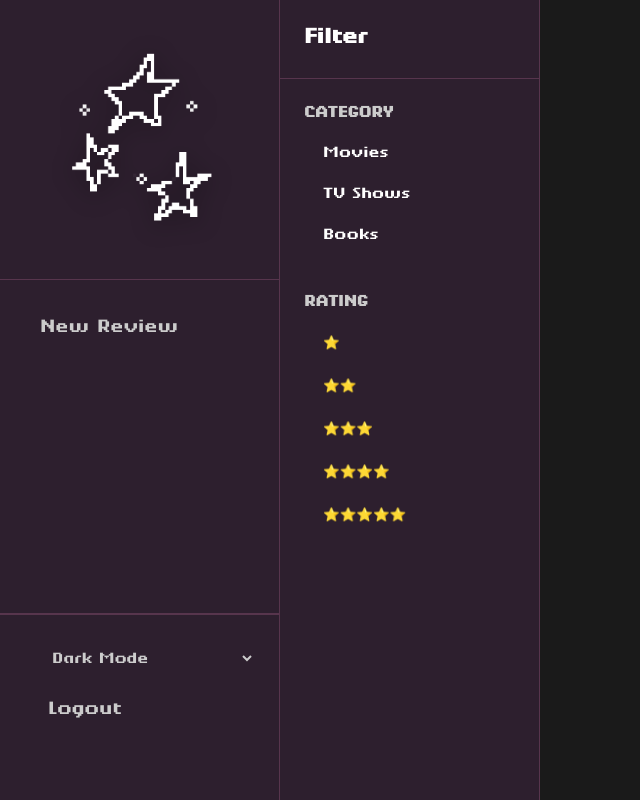
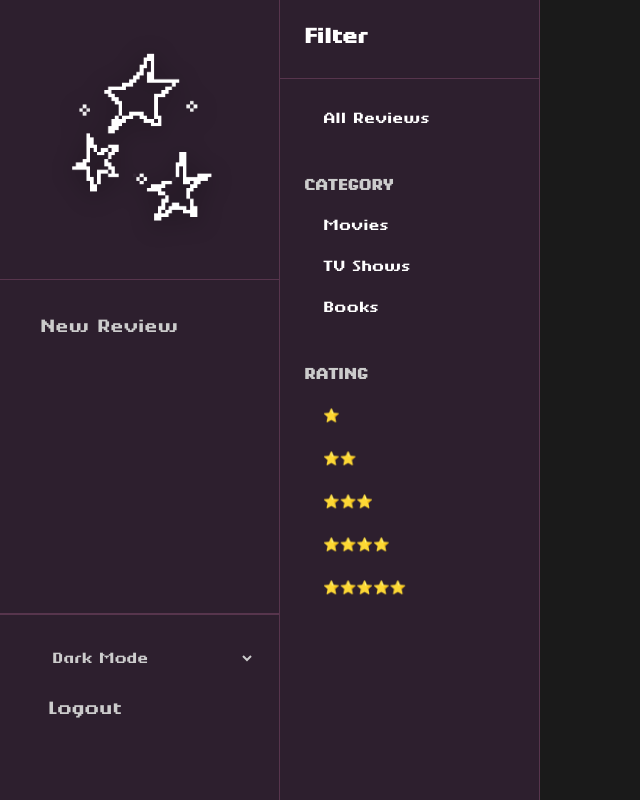
Before and after one commit to mariamsa02/ReviewApp, a Flask app: page / in a window 1280 px wide. Shown: the whole page, without its empty margins (0-640 px from the left). Run offline with Flask 3, Linux system fonts and the light colour scheme; the visitor is signed in with stand-in values (Sample User, id 1); data that the repository does not hold is empty; parts of the project's set-up code (start-up, migrations or seed data) failed here and were passed over.

Commit message:
Filter reviews with rating and category buttons

```diff
--- a/flask_app/routes.py
+++ b/flask_app/routes.py
@@ -33,7 +33,17 @@ def home():
          'date_posted': '2026-02-13'}
     ]
 
-    return render_template('home.html', reviews=Review.query.filter_by(user_id=current_user.id).all())
+    category = request.args.get('category')
+    rating = request.args.get('rating')
+
+    query = Review.query.filter_by(user_id=current_user.id)
+    if category:
+        query = query.filter_by(category=category)
+    if rating:
+        query = query.filter_by(rating=int(rating))
+    reviews = query.all()
+
+    return render_template('home.html', reviews=reviews)
 
 
 @app.route("/api/search")
@@ -96,18 +106,6 @@ def save_review():
 
     return render_template('new.html')
 
-@app.route("")
-def filter_reviews():
-    filtered = request.args.get('filter')
-    category = request.args.get('category')
-    rating = request.args.get('rating')
-
-    query = Review.query.filter_by(user_id=current_user.id)
-    if category:
-        query = query.filter_by(category=category)
-    if rating:
-        query = query.filter_by(rating=int(rating))
-    reviews = query.all()
 
 @app.route("/register", methods=['GET', 'POST'])
 def register():
--- a/flask_app/static/home.js
+++ b/flask_app/static/home.js
@@ -93,16 +93,38 @@ document.addEventListener('DOMContentLoaded', () => {
 // when a button is clicked, change the color
 document.addEventListener('DOMContentLoaded', () => {
     const filterBtns = document.querySelectorAll('.sidebar-btn');
+
+    // checks button on page reload so the current button is highlighted
+    const params = new URLSearchParams(window.location.search);
+    const currentCategory = params.get('category');
+    const currentRating = params.get('rating');
+
     filterBtns.forEach(btn => {
+            const textEl = btn.querySelector('.sidebar-text');
+            const text = textEl ? textEl.innerText.trim() : "";
+
+           if (currentCategory === "Movie" && text === "Movies") btn.style.background = "var(--accent-color)";
+                else if (currentCategory === "TV" && text === "TV Shows") btn.style.background = "var(--accent-color)";
+                else if (currentCategory === "Book" && text === "Books") btn.style.background = "var(--accent-color)";
+                else if (currentRating && text === "⭐".repeat(parseInt(currentRating))) btn.style.background = "var(--accent-color)";
+
+        // click listener
         btn.addEventListener('click', () => {
-           filterBtns.forEach(function(button) {
-            // only one button can be the clicked color at a time
-                button.style.background = "";
-                button.style.color = "";
-                });
-            btn.style.background = "var(--accent-color)";
-            btn.style.color = "var(--text-white)";
-                    });
+
+            if (text == "All Reviews") window.location.href = "/home";
+            else if (text === "Movies") window.location.href = "/home?category=Movie";
+            else if (text === "TV Shows") window.location.href = "/home?category=TV";
+            else if (text === "Books") window.location.href = "/home?category=Book";
+
+            else if (text === "⭐") window.location.href = "/home?rating=1";
+            else if (text === "⭐⭐") window.location.href = "/home?rating=2";
+            else if (text === "⭐⭐⭐") window.location.href = "/home?rating=3";
+            else if (text === "⭐⭐⭐⭐") window.location.href = "/home?rating=4";
+            else if (text === "⭐⭐⭐⭐⭐") window.location.href = "/home?rating=5";
+
+
+});
+
 
     });
 });
--- a/flask_app/templates/home.html
+++ b/flask_app/templates/home.html
@@ -46,6 +46,11 @@
         </div>
 
         <div class="sidebar-content">
+            <div class="sidebar-group">
+                <button class="sidebar-btn">
+                    <span class="sidebar-text">All Reviews</span>
+                </button>
+                </div>
             <div class="sidebar-group">
                 <h4 class="sidebar-group-title">Category</h4>
                 <button class="sidebar-btn">
```
